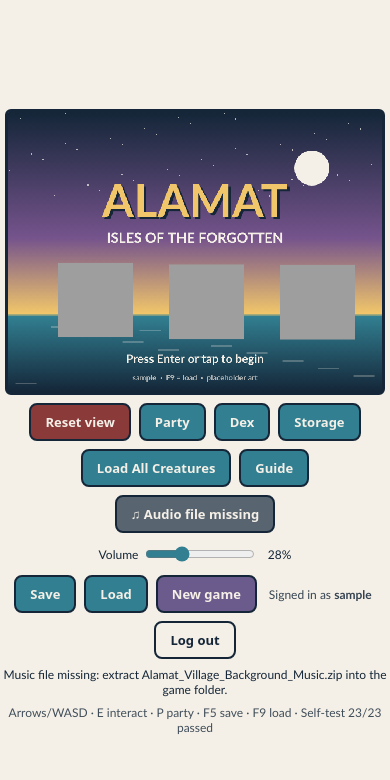
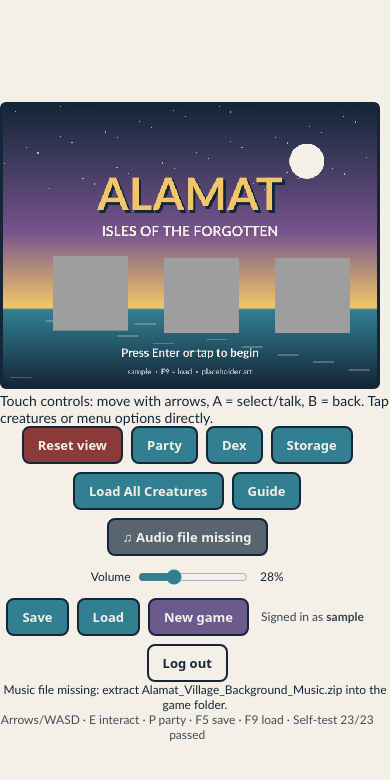
Before and after one commit to irincovictor-cmd/Alamat-Isles-of-the-Forgotten, a Django app: page /play/ in a window 390 px wide. Shown: the top 780 px of the page. Run offline with Django 5.2, Linux system fonts and the light colour scheme; the visitor is signed in with stand-in values (Sample User, id 1); data comes from the database, SQL or seed files in the repository.

Commit message:
Add responsive mobile game stage, accessible touch pad and layout wrapper

```diff
--- a/game/templates/game/play.html
+++ b/game/templates/game/play.html
@@ -2,9 +2,13 @@
 <html lang="en"><head><meta charset="utf-8">
 <meta name="viewport" content="width=device-width, initial-scale=1, viewport-fit=cover">
 <title>ALAMAT: Isles of the Forgotten</title>
-<link rel="stylesheet" href="{% static 'game/alamat.css' %}">
+<link rel="stylesheet" href="{% static 'game/alamat.css' %}?v=20261114-mobile1">
 </head><body>
-<canvas id="g" role="img" aria-label="ALAMAT game canvas. Arrow keys or WASD to move, E or Space to interact, P for party."></canvas>
+<main id="game-shell">
+<div id="game-stage">
+<canvas id="g" role="img" aria-label="ALAMAT game. Use the touch direction pad and A/B buttons on a phone, or arrow keys and Enter on a keyboard."></canvas>
+</div>
+<div id="mobile-help">Touch controls: move with arrows, A = select/talk, B = back. Tap creatures or menu options directly.</div>
 <div id="bar">
   <button type="button" id="btn-reset" title="Clear a stuck screen (F3)">Reset view</button>
   <button type="button" id="btn-party" title="Open party (P)">Party</button>
@@ -20,12 +24,24 @@
   <span class="who">Signed in as <strong>{{ username }}</strong></span>
   <form method="post" action="{% url 'logout' %}">{% csrf_token %}<button type="submit" id="btn-out">Log out</button></form>
 </div>
-<div id="pad"><div class="dp"><button data-a="up">▲</button><button data-a="left">◀</button><button data-a="down">▼</button><button data-a="right">▶</button></div><div class="ab"><button data-a="back">B</button><button data-a="ok">A</button></div></div>
+<div id="pad" aria-label="Touch game controls">
+  <div class="dp" aria-label="Directional pad">
+    <button type="button" data-a="up" aria-label="Move up">▲</button>
+    <button type="button" data-a="left" aria-label="Move left">◀</button>
+    <button type="button" data-a="down" aria-label="Move down">▼</button>
+    <button type="button" data-a="right" aria-label="Move right">▶</button>
+  </div>
+  <div class="ab">
+    <button type="button" data-a="back" aria-label="Cancel or go back">B</button>
+    <button type="button" data-a="ok" aria-label="Confirm, interact, or advance dialogue">A</button>
+  </div>
+</div>
 <p id="status" role="status" aria-live="polite"></p>
 <p id="foot">Arrows/WASD · E interact · P party · B storage · K Dex · G guide · F5 save · F9 load</p>
+</main>
 {{ game_data|json_script:"alamat-data" }}
 {{ game_config|json_script:"alamat-config" }}
 {# Cache-bust static JavaScript when map assets/placements change. #}
 <script src="{% static 'game/alamat-music.js' %}?v=20261113-audio"></script>
-<script src="{% static 'game/alamat.js' %}?v=20261113-shrine-replacement-2"></script>
+<script src="{% static 'game/alamat.js' %}?v=20261114-mobile1"></script>
 </body></html>
```
